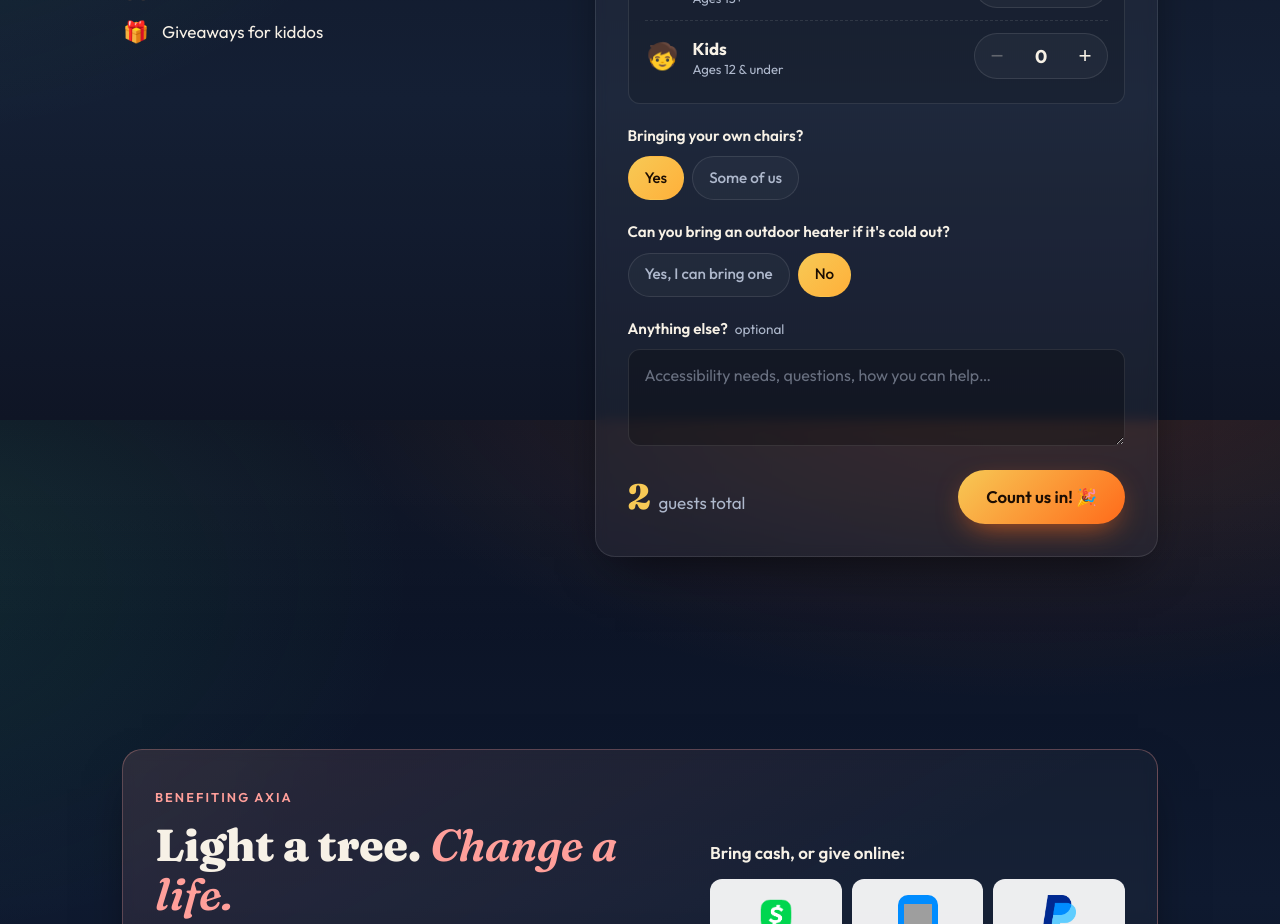
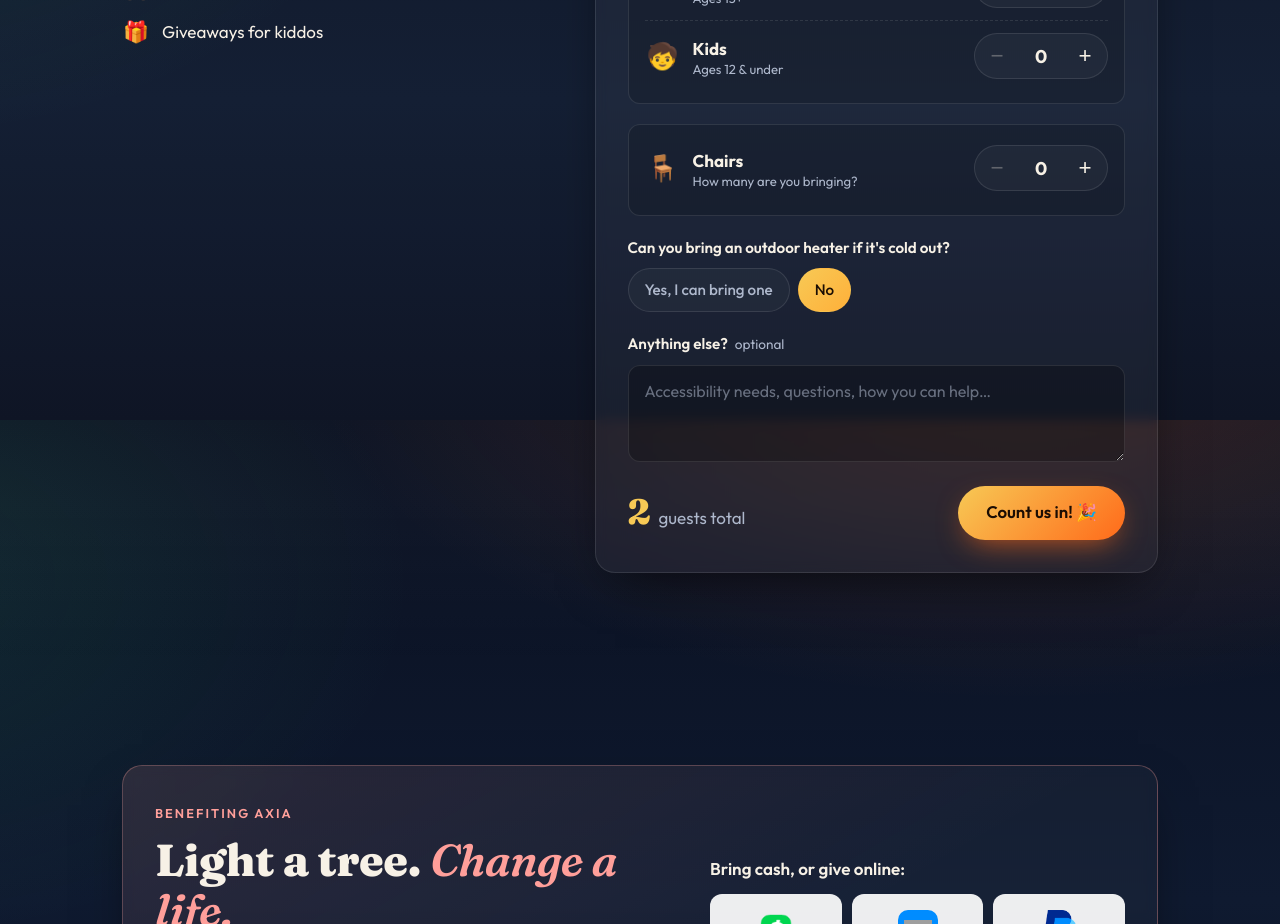
Before and after one commit to colbybhearn/tannenbomb, a Vue app in the folder tb/: page / in a window 1280 px wide. Shown: the part 1980-2904 px from the top of the page. Built offline with nearby package versions, Linux system fonts and the light colour scheme; grey boxes are pictures that could not be loaded.

Commit message:
tweaking the form

```diff
--- a/tb/public/index.html
+++ b/tb/public/index.html
@@ -33,9 +33,8 @@
       <input type="tel" name="phone">
       <input type="number" name="adults">
       <input type="number" name="kids">
-      <input type="text" name="kid_ages">
       <input type="number" name="total_guests">
-      <input type="text" name="chairs">
+      <input type="number" name="chairs">
       <input type="text" name="heater">
       <textarea name="notes"></textarea>
       <input type="text" name="bot-field">
--- a/tb/src/components/RsvpForm.vue
+++ b/tb/src/components/RsvpForm.vue
@@ -86,18 +86,29 @@
           <small v-if="errors.adults" class="err block">{{ errors.adults }}</small>
         </fieldset>
 
-        <div v-if="kids > 0" class="field">
-          <label for="rsvp-ages">Kids' ages <span class="opt">helps us plan giveaways</span></label>
-          <input id="rsvp-ages" v-model.trim="kidAges" name="kid_ages" type="text" placeholder="e.g. 3, 7, 12">
-        </div>
-
-        <div class="field">
-          <span class="label">Bringing your own chairs?</span>
-          <div class="chips">
-            <label v-for="o in chairOptions" :key="o" class="chip">
-              <input v-model="chairs" type="radio" name="chairs" :value="o">
-              <span>{{ o }}</span>
-            </label>
+        <div class="counts">
+          <div class="counter">
+            <div class="counter-label">
+              <span class="counter-icon" aria-hidden="true">{{ chairCounter.icon }}</span>
+              <span>
+                <strong id="lbl-chairs">{{ chairCounter.label }}</strong>
+                <small>{{ chairCounter.hint }}</small>
+              </span>
+            </div>
+            <div class="stepper" role="group" aria-labelledby="lbl-chairs">
+              <button type="button" aria-label="Fewer chairs" :disabled="chairs <= chairCounter.min" @click="step(chairCounter, -1)">−</button>
+              <input
+                v-model.number="chairs"
+                name="chairs"
+                type="number"
+                inputmode="numeric"
+                :min="chairCounter.min"
+                :max="chairCounter.max"
+                aria-labelledby="lbl-chairs"
+                @blur="clamp(chairCounter)"
+              >
+              <button type="button" aria-label="More chairs" :disabled="chairs >= chairCounter.max" @click="step(chairCounter, 1)">+</button>
+            </div>
           </div>
         </div>
 
@@ -145,8 +156,7 @@ const initial = () => ({
   phone: '',
   adults: 2,
   kids: 0,
-  kidAges: '',
-  chairs: 'Yes',
+  chairs: 0,
   heater: 'No',
   notes: '',
   botField: '',
@@ -164,7 +174,7 @@ export default {
       { key: 'adults', label: 'Adults', hint: 'Ages 13+', icon: '🧑', min: 0, max: 30 },
       { key: 'kids', label: 'Kids', hint: 'Ages 12 & under', icon: '🧒', min: 0, max: 30 }
     ],
-    chairOptions: () => ['Yes', 'Some of us'],
+    chairCounter: () => ({ key: 'chairs', label: 'Chairs', hint: 'How many are you bringing?', icon: '🪑', min: 0, max: 30 }),
     heaterOptions: () => ['Yes, I can bring one', 'No']
   },
   methods: {
@@ -194,7 +204,6 @@ export default {
         phone: this.phone,
         adults: this.adults,
         kids: this.kids,
-        kid_ages: this.kids ? this.kidAges : '',
         total_guests: this.total,
         chairs: this.chairs,
         heater: this.heater,
```
Also changed, not shown: 1 other file (tests, documents, lock files or other folders).
